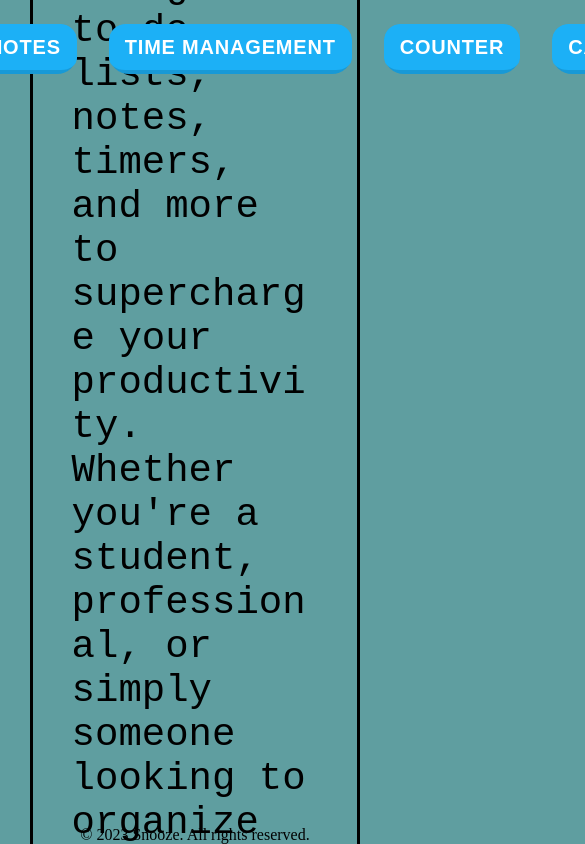
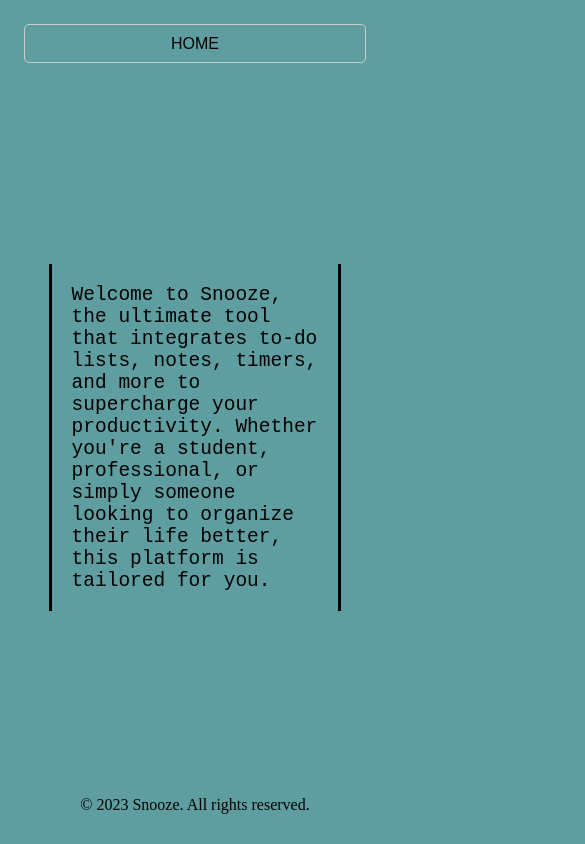
Before and after one commit to MohedeenT/Productivity_app, a React (Create React App) app: page / in a window 390 px wide. Shown: the top 844 px of the page, 585 px wide, since content can reach past the window. Built offline with nearby package versions, Linux system fonts and the light colour scheme.

Commit message:
responsive design implemented and minor bug fixes. Also footer is only on home page now

```diff
--- a/src/App.css
+++ b/src/App.css
@@ -4,11 +4,9 @@
 footer {
   color: black;
   text-align: center;
-  position: absolute;
+  position: relative;
+  width: 100%;
   bottom: 0;
-  left: 0;
-  margin-top: auto;
-  width: 100%;
 }
 /*Nav*/
 nav {
@@ -74,6 +72,76 @@
 }
 nav a:active {
   transform: translateY(2px); /* 'pushes' the button down */
+}
+
+/* Styles for screens below 768px in width */
+@media (max-width: 767px) {
+  nav {
+    /* changes for smaller screens */
+    flex-direction: column;
+    align-items: center;
+  }
+
+  nav a {
+    margin: 5px 0;
+    font-size: 18px;
+  }
+
+  .desktop-only li {
+    display: none;
+  }
+
+  #burger-menu-container {
+    display: flex;
+    justify-content: center;
+    align-self: center;
+  }
+
+  #burger-menu-container select {
+    text-align: center;
+    border-style: none;
+    padding: 10px 15px;
+    font-size: 16px;
+    border: 1px solid #ccc;
+    border-radius: 5px;
+    appearance: none; /* Remove the default arrow in some browsers */
+    background-color: inherit;
+    width: 400px;
+    text-align-last: center;
+    margin: 1em;
+  }
+
+  #hamburger-menu {
+    display: block;
+    text-align: center;
+  }
+  .content {
+    font-size: 50%;
+    height: 100%;
+  }
+  #description {
+    height: auto;
+    width: auto;
+  }
+  #todo-list {
+    display: flex;
+    justify-content: center;
+    align-items: center;
+    flex-direction: column;
+  }
+  #todo-block {
+    width: 60%;
+    text-align: center;
+  }
+  #to-do-input {
+    min-width: 50%;
+  }
+}
+
+@media (min-width: 768px) {
+  #hamburger-menu {
+    display: none;
+  }
 }
 
 /*header-and-input*/
@@ -416,7 +484,7 @@
 #counter-setup input {
   border-radius: 1em;
   border-style: none;
-  width: 13%;
+  width: auto;
   height: 25px;
 }
 .counter-container {
--- a/src/Navigation.jsx
+++ b/src/Navigation.jsx
@@ -1,4 +1,4 @@
-import { Link, Route, Routes } from "react-router-dom";
+import { Link, Route, Routes, useNavigate } from "react-router-dom";
 import ToDos from "./pages/ToDos";
 import Notes from "./pages/Notes";
 import Home from "./pages/Home";
@@ -6,11 +6,23 @@
 import TimeManagement from "./pages/TimeManagement";
 import Counter from "./pages/Counter";
 import Calculator from "./pages/Calculator";
+import { useEffect, useState } from "react";
+
+
 
 export default function Navigation(){
+    const [page, setPage] = useState("")
+
+    const navigate = useNavigate()
+
+    useEffect(()=>{
+            navigate(`/${page}`)
+    // eslint-disable-next-line react-hooks/exhaustive-deps
+    },[page])
+
     return(
     <>
-    <nav>
+    <nav className="desktop-only">
         <li><Link to={'/'}>HOME</Link></li>
         <li><Link to={'/todo'}>TO DO LIST</Link></li>
         <li><Link to={'/notes'}>NOTES</Link></li>
@@ -18,6 +30,16 @@
         <li><Link to={'/counter'}>COUNTER</Link></li>
         <li><Link to={'/calculator'}>CALCULATOR</Link></li>
     </nav>
+    <div id="burger-menu-container">
+    <select name="hamburger-menu" id="hamburger-menu" onChange={(e)=>setPage(e.target.value)} >
+        <option value="">HOME</option>
+        <option value="todo">TO DO LIST</option>
+        <option value="notes">NOTES</option>
+        <option value="timeManagement">TIME MANAGEMENT</option>
+        <option value="counter">COUNTER</option>
+        <option value="calculator">CALCULATOR</option>
+    </select>
+    </div>
 <Routes>
     <Route path="/" element={<Home/>}/>
     <Route path="/todo" element={<ToDos/>}/>
--- a/src/index.js
+++ b/src/index.js
@@ -3,7 +3,6 @@
 import './App.css';
 import {App} from './App';
 import { BrowserRouter } from 'react-router-dom';
-import Footer from './Footer';
 
 const root = ReactDOM.createRoot(document.getElementById('root'));
 root.render(
@@ -11,6 +10,5 @@
     <BrowserRouter>
     <App />
     </BrowserRouter>
-    <Footer/>
   </React.StrictMode>
 );
--- a/src/pages/Counter.jsx
+++ b/src/pages/Counter.jsx
@@ -50,7 +50,8 @@
         action="submit"
         onSubmit={(e)=>addCounter(e)}>
         <input
-        placeholder="Enter a name for your new counter"
+        style={{textAlign:'center'}}
+        placeholder="Enter counter name"
         value={state.counter.newCounterName}
         onChange={(e)=>setState((draft)=>{draft.counter.newCounterName = e.target.value})}
         type="text" />
--- a/src/pages/Home.jsx
+++ b/src/pages/Home.jsx
@@ -1,9 +1,14 @@
+import Footer from '../Footer';
+
 export default function Home(){
     return(
-        <div class="content">
+        <>
+        <div className="content">
             <p id="description">
                 Welcome to Snooze, the ultimate tool that integrates to-do lists, notes, timers, and more to supercharge your productivity. Whether you're a student, professional, or simply someone looking to organize their life better, this platform is tailored for you.
             </p>
         </div>
+        <Footer/>
+            </>
     )
 }
--- a/src/pages/NotFound.jsx
+++ b/src/pages/NotFound.jsx
@@ -8,7 +8,7 @@
     useEffect(()=>{
         setTimeout(()=>{
             navigate("/")
-        },1500)
+        },100)
     // eslint-disable-next-line react-hooks/exhaustive-deps
     },[])
 
```
